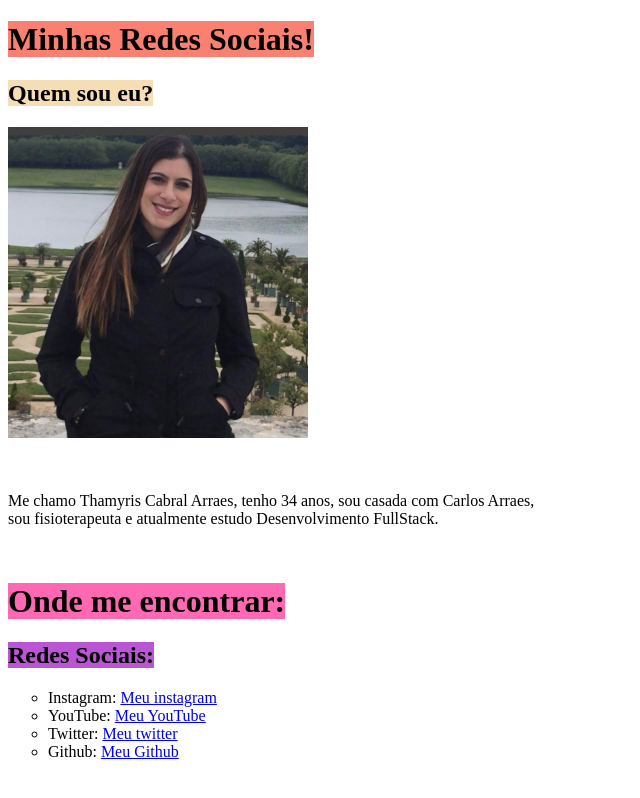
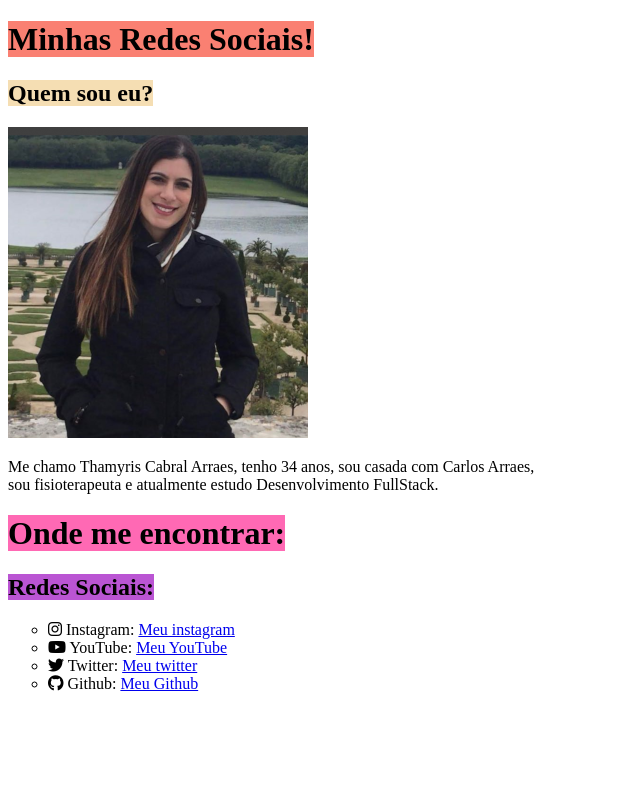
Before and after one commit to ThamyrisCabralArraes/Desafio1, a plain HTML site: page index.html in a window 1280 px wide. Shown: the whole page, without its empty margins (0-640 px from the left). Drawn offline with Linux system fonts and the light colour scheme.

Commit message:
Final do meu site

```diff
--- a/index.html
+++ b/index.html
@@ -11,17 +11,16 @@
     <h1><mark style="background-color:salmon ;">Minhas Redes Sociais!</mark></h1>
    <h2><mark style="background-color:wheat ;">Quem sou eu?</mark></h2>
    <p><img src="Thamy200.png" alt="Minha FOto"></p>
-   <br>
    <p>Me chamo Thamyris Cabral Arraes, tenho 34 anos, sou casada com Carlos Arraes, <br> sou fisioterapeuta e atualmente estudo Desenvolvimento FullStack.</p>
-   <br>
    <h1><mark style="background-color:hotpink ;">Onde me encontrar:</mark></h1>
    <h2><mark style="background-color:mediumorchid ;">Redes Sociais:</mark></h2>
    <ul type="circle">
-    <li>Instagram: <a href="https://www.instagram.com/thamyrisarraes/" target="_blank" rel="next">Meu instagram</a></li>
-    <li>YouTube: <a href="https://www.youtube.com/channel/UCgx1vQnXZBYjDrRpJufX1sQ" target="_blank" rel="next">Meu YouTube</a></li>
-    <li>Twitter: <a href="https://twitter.com/ThamyrisArraes" target="_blank" rel="next">Meu twitter</a></li>
-    <li>Github: <a href="https://github.com/ThamyrisCabralArraes" target="_blank" rel="next">Meu Github</a></li>
+    <li><i class="fa-brands fa-instagram"></i> Instagram: <a href="https://www.instagram.com/thamyrisarraes/" target="_blank" rel="next">Meu instagram</a></li>
+    <li><i class="fa-brands fa-youtube"></i> YouTube: <a href="https://www.youtube.com/channel/UCgx1vQnXZBYjDrRpJufX1sQ" target="_blank" rel="next">Meu YouTube</a></li>
+    <li><i class="fa-brands fa-twitter"></i> Twitter: <a href="https://twitter.com/ThamyrisArraes" target="_blank" rel="next">Meu twitter</a></li>
+    <li><i class="fa-brands fa-github"></i> Github: <a href="https://github.com/ThamyrisCabralArraes" target="_blank" rel="next">Meu Github</a></li>
 
    </ul>
+   <script src="https://kit.fontawesome.com/6300642bdb.js" crossorigin="anonymous"></script>
 </body>
 </html>
```
